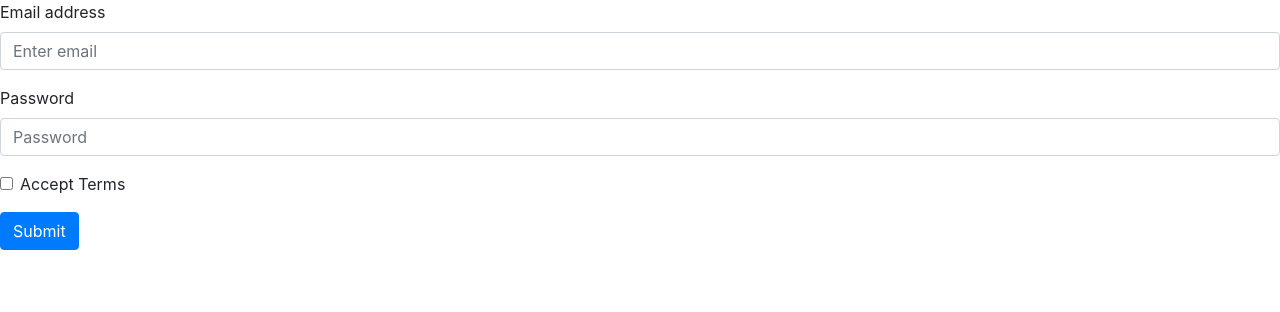
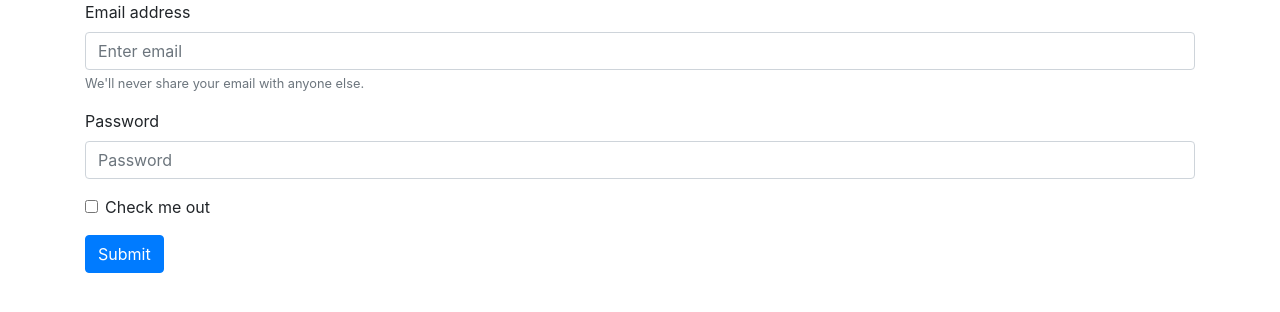
Before and after one commit to delaware19/team-13, a React (Create React App) app in the folder wethepeople/: page /signin in a window 1280 px wide. Shown: the top 312 px of the page. Built offline with nearby package versions, Linux system fonts and the light colour scheme.

Commit message:
fixed container padding for forms

```diff
--- a/wethepeople/src/pages/SignIn/SignIn.js
+++ b/wethepeople/src/pages/SignIn/SignIn.js
@@ -1,6 +1,6 @@
 import React, { Component } from "react";
-import { Form, Button } from "react-bootstrap";
-//import styled from "styled-components";
+import { Form, Button, Container } from "react-bootstrap";
+import styled from "styled-components";
 import 'bootstrap/dist/css/bootstrap.min.css';
 import { Link } from 'react-router-dom';
 
@@ -9,13 +9,40 @@
 // Listing Wrapper takes care of the dynamically given items
 // and puts them in a grid that reponsively adjusts
 
+/*
+const FormWrapper = styled.div`
 
-
+`;
+*/
 
 export class SignIn extends Component {
     render() {
         return (
+            <Container>
                 <Form>
+                    <Form.Group controlId="formBasicEmail">
+                        <Form.Label>Email address</Form.Label>
+                        <Form.Control type="email" placeholder="Enter email" />
+                        <Form.Text className="text-muted">
+                            We'll never share your email with anyone else.
+                    </Form.Text>
+                    </Form.Group>
+
+                    <Form.Group controlId="formBasicPassword">
+                        <Form.Label>Password</Form.Label>
+                        <Form.Control type="password" placeholder="Password" />
+                    </Form.Group>
+                    <Form.Group controlId="formBasicCheckbox">
+                        <Form.Check type="checkbox" label="Check me out" />
+                    </Form.Group>
+                    <Button variant="primary" type="submit">
+                        Submit
+                </Button>
+                </Form>
+            </Container>
+            /*
+            <Form>
+                <FormWrapper id = "form_wrapper">
                     <Form.Group controlId="formBasicEmail">
                         <Form.Label>Email address</Form.Label>
                         <Form.Control type="email" placeholder="Enter email" />
@@ -35,7 +62,8 @@
                     Submit
                     </Button>
                     </Link>
-            </Form>
+                </FormWrapper>
+            </Form>*/
         );
     }
 }
--- a/wethepeople/src/pages/SignUp/SignUp.js
+++ b/wethepeople/src/pages/SignUp/SignUp.js
@@ -1,5 +1,5 @@
 import React, { Component } from "react";
-import { Form, Button } from "react-bootstrap";
+import { Form, Button, Container } from "react-bootstrap";
 //import styled from "styled-components";
 import 'bootstrap/dist/css/bootstrap.min.css';
 import { Link } from 'react-router-dom';
@@ -13,6 +13,7 @@
 export class SignUp extends Component {
   render() {
     return (
+      <Container>
         <Form>
           <Form.Group controlId="formBasicEmail">
             <Form.Label>First Name</Form.Label>
@@ -65,6 +66,7 @@
           </Link>
 
         </Form>
+      </Container>
     );
   }
 }
```
Lines whose indentation alone changed are shown as unchanged.
